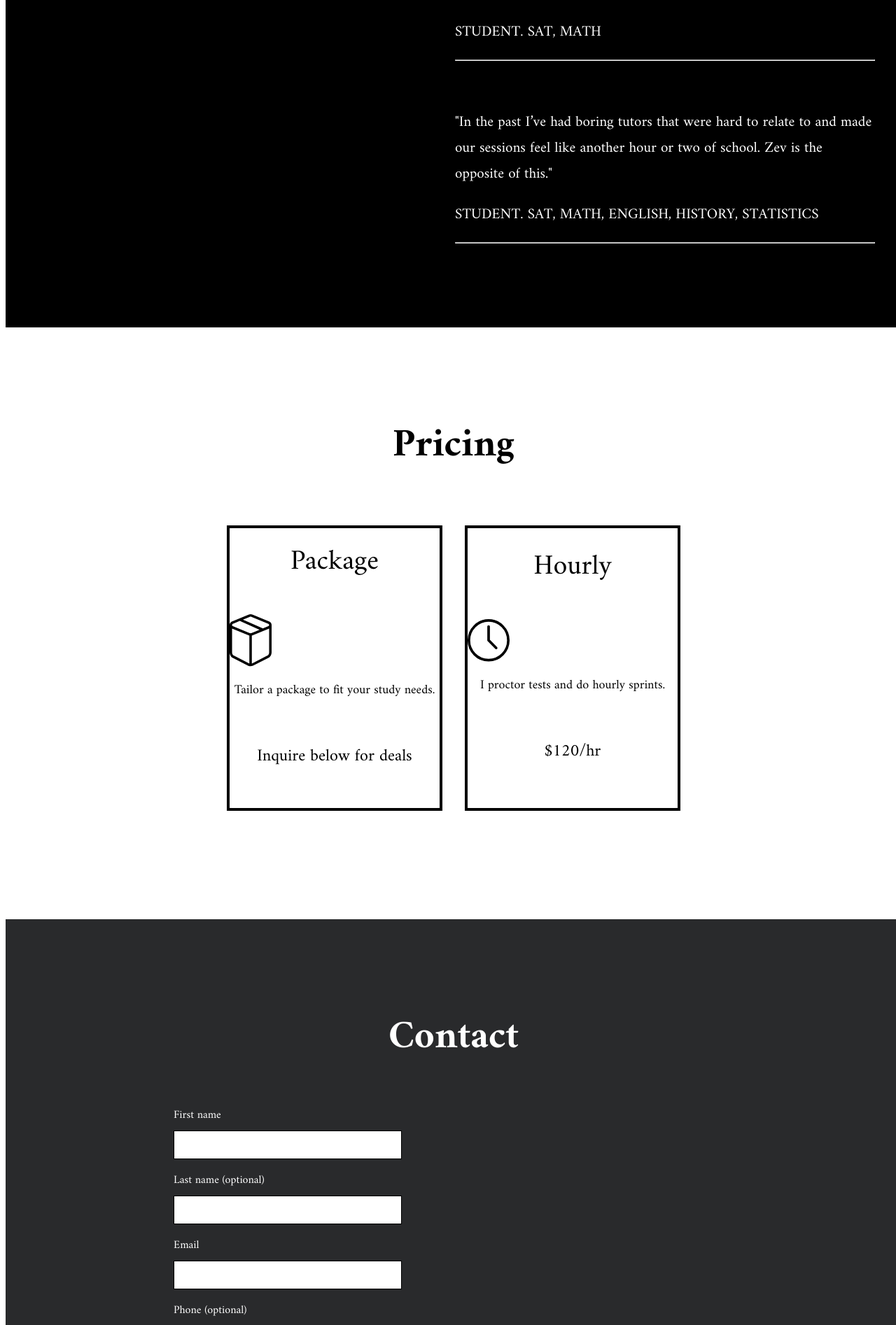
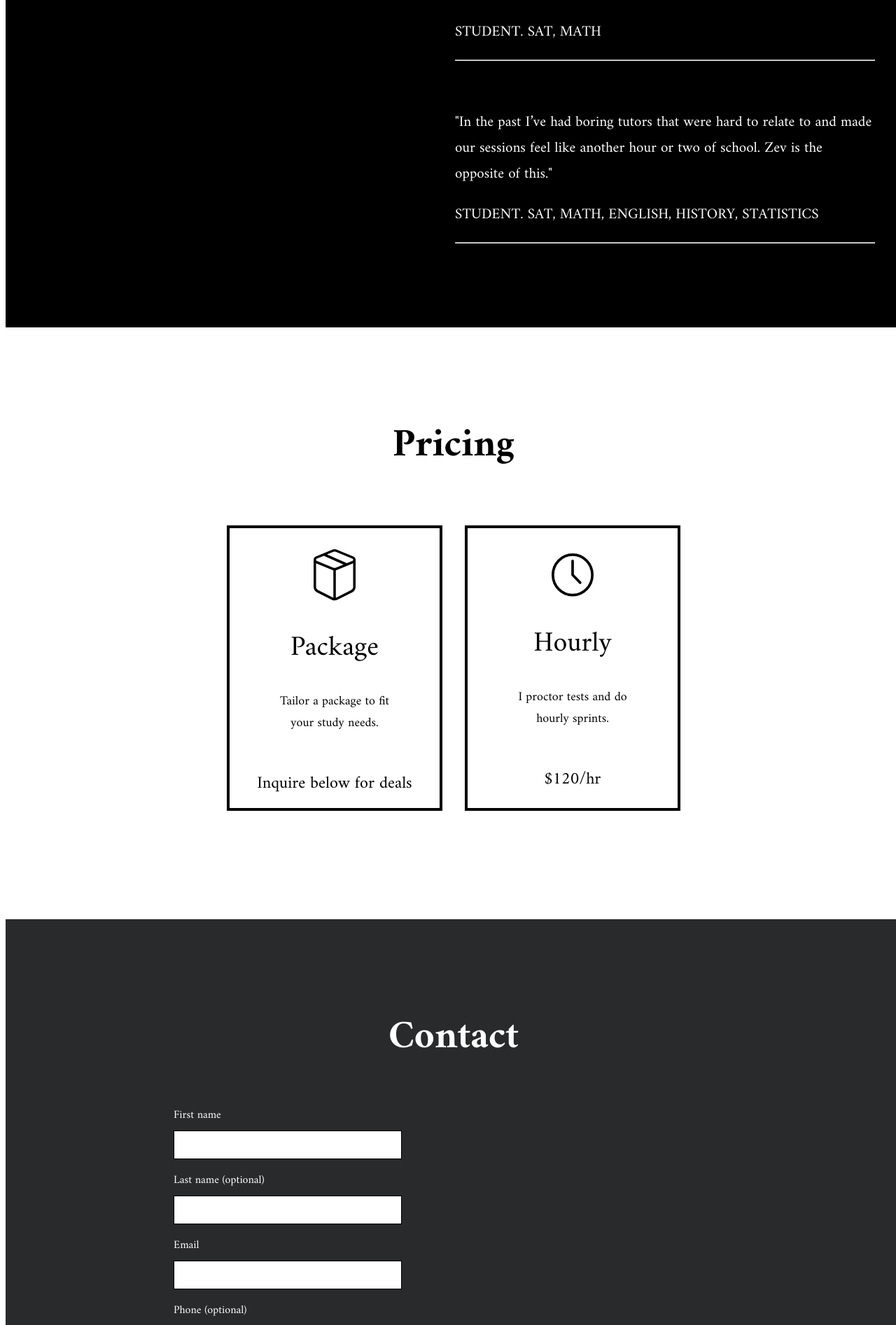
Before and after one commit to aaronzomback/zevprep, a Jekyll site: the page built from index.html, in a window 1280 px wide. Shown: the part 4446-6340 px from the top of the page at 70% size. Built offline with Jekyll 4.4.1, drawn with Linux system fonts in a browser that asks for light colours.

Commit message:
fixing pricing cards

```diff
--- a/_sass/_index.scss
+++ b/_sass/_index.scss
@@ -377,10 +377,12 @@ section.index-pricing {
       display: flex;
       flex-direction: column;
       justify-content: center;
+      align-items: center;
 
 
       h3 {
         margin-top: 0px;
+        margin-bottom: 8px;
         display: flex;
         justify-content: center;
         flex-direction: row;
@@ -393,12 +395,17 @@ section.index-pricing {
         justify-content: center;
         font-size: 18px;
         text-align: center;
+        width: 60%;
       }
 
       h5 {
         font-weight: 300;
         display: flex;
         justify-content: center;
+        margin-bottom: 16px;
+        margin-top: 32px;
+        text-align: center;
+        padding-bottom: 40px;
       }
 
       img {
@@ -407,6 +414,8 @@ section.index-pricing {
         justify-content: center;
         text-align: center;
         align-items: center;
+        margin: 32px 0 32px 0;
+        padding-top: 40px;
       }
     }
 
@@ -419,9 +428,11 @@ section.index-pricing {
       display: flex;
       flex-direction: column;
       justify-content: center;
+      align-items: center;
 
       h3 {
         margin-top: 0px;
+        margin-bottom: 8px;
         text-align: center;
         display: flex;
         justify-content: center;
@@ -432,12 +443,18 @@ section.index-pricing {
         display: flex;
         justify-content: center;
         font-size: 18px;
+        width: 60%;
+        text-align: center;
       }
 
       h5 {
         font-weight: 300;
         display: flex;
         justify-content: center;
+        margin-bottom: 16px;
+        margin-top: 32px;
+        text-align: center;
+        padding-bottom: 40px;
       }
 
       img {
@@ -445,7 +462,8 @@ section.index-pricing {
         display: flex;
         justify-content: center;
         text-align: center;
-        margin: 0;
+        margin: 32px 0 32px 0;
+        padding-top: 40px;
     }
   }
   }
--- a/index.html
+++ b/index.html
@@ -142,16 +142,14 @@ layout: default
 </div>
 <div class="pricing-cards">
   <div class="pricing-card-1">
-    <h3>Package</h3>
     <img src="/assets/img/package.svg" alt="package">
+        <h3>Package</h3>
     <p>Tailor a package to fit your study needs.</p>
     <h5>Inquire below for deals</h5>
   </div>
   <div class="pricing-card-2">
-    <h3>Hourly</h3>
-    <div class="clock-image">
       <img src="/assets/img/clock.svg" alt="clock">
-    </div>
+          <h3>Hourly</h3>
     <p>I proctor tests and do hourly sprints.</p>
     <h5>$120/hr</h5>
   </div>
```
